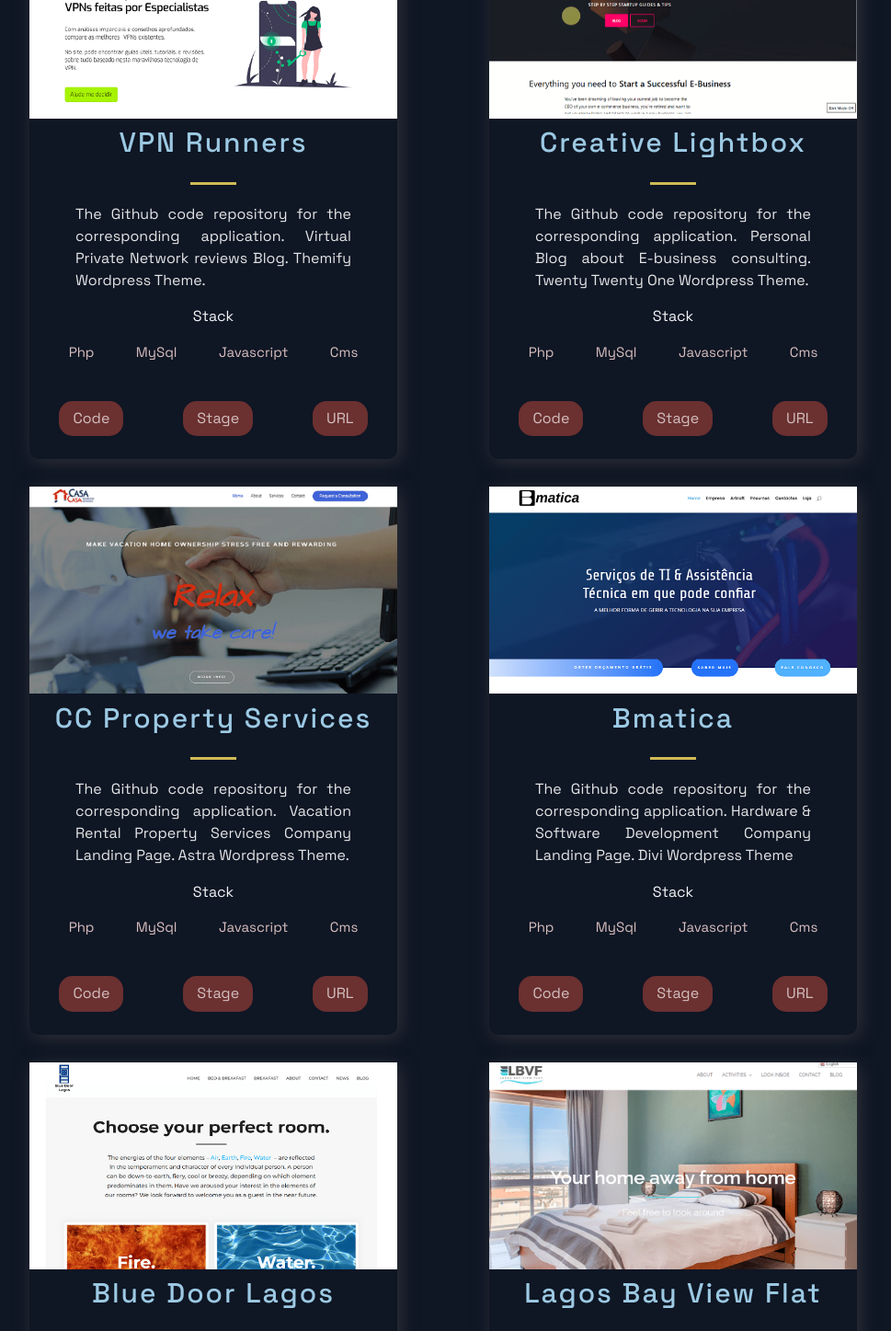
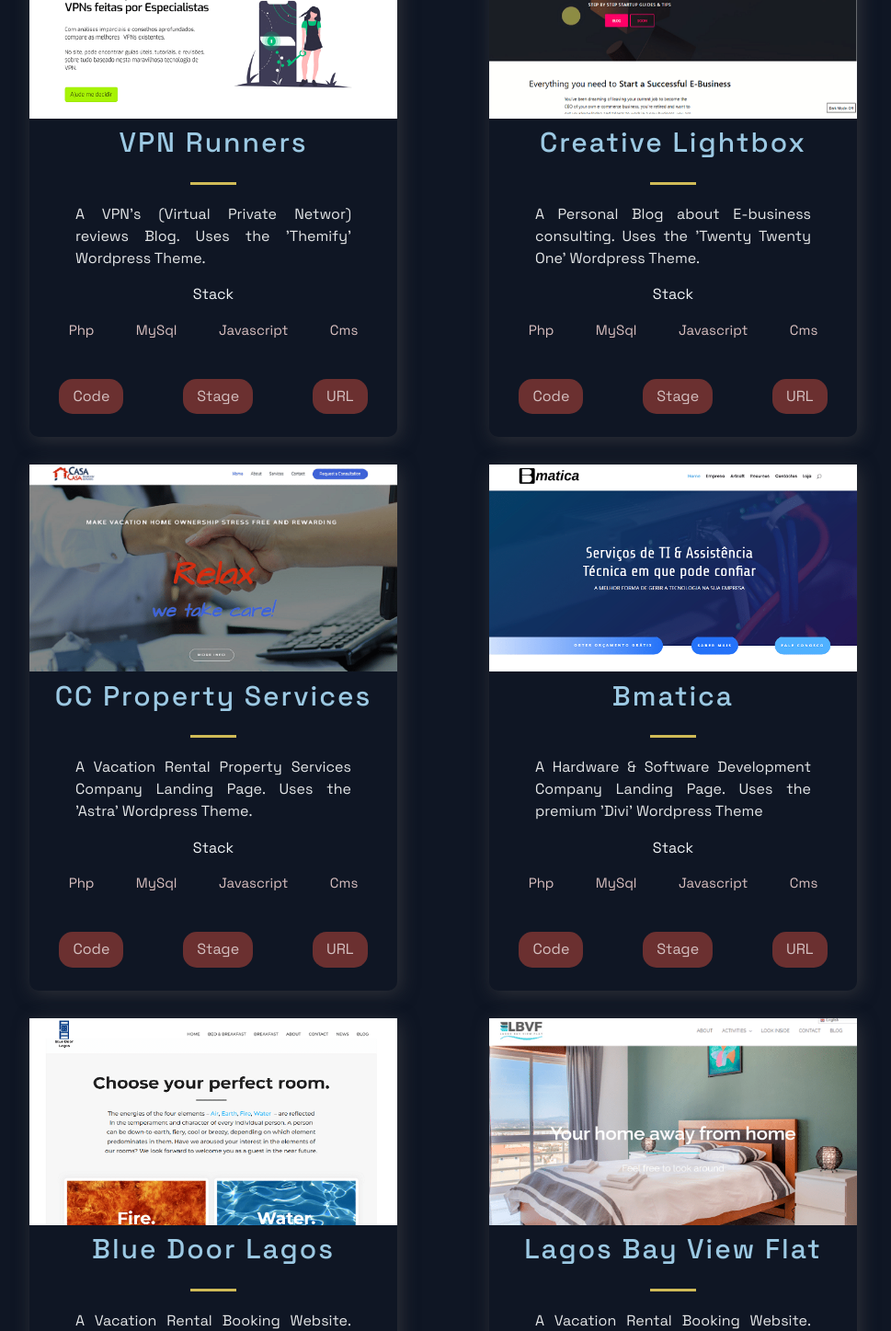
Before and after one commit to Joshhortt/portfolio-app, a Next.js app: page / in a window 1280 px wide. Shown: the part 2311-3758 px from the top of the page at 92% size, without its empty margins (158-1127 px from the left). Built offline with nearby package versions, Linux system fonts and the light colour scheme.

Commit message:
Update projects descriptions.

```diff
--- a/src/constants/constants.js
+++ b/src/constants/constants.js
@@ -1,7 +1,7 @@
 export const projects = [
   {
     title: 'Home & Home',
-    description: "IN DEVELOPMENT. A Real Estate App showing rental homes and for-sale properties with advanced property filtering. Uses Rapid API and Chakra UI .",
+    description: "A Real Estate App showing rental homes and for-sale properties with advanced property filtering. Uses Rapid API and Chakra UI",
     image: '/images/1.png',
     tags: ['React', 'Javascript', 'Next.js', 'Api'],
     source: 'https://home-and-home.vercel.app/',
@@ -29,7 +29,7 @@ export const projects = [
   },
   {
     title: 'Privatechat',
-    description: "The Github code repository for the corresponding application. A Realtime Chat Application with Facebook and Google login.",
+    description: "A Realtime Chat 'Messenger' Application with Facebook and Google login. Built with ChatEngine and Firebase.",
     image: '/images/4.png',
     tags: ['React', 'ChatEngine', 'Javascript', 'Firebase'],
     source: 'https://privatechatmessenger.netlify.app/',
@@ -38,8 +38,8 @@ export const projects = [
   },
   {
     title: 'VPN Runners',
-    description: "The Github code repository for the corresponding application. Virtual Private Network reviews Blog. Themify Wordpress Theme.",
-    image: '/images/5.png',
+    description: "A VPN's (Virtual Private Networ) reviews Blog. Uses the 'Themify' Wordpress Theme.",
+    image: '/images/5.PNG',
     tags: ['Php', 'MySql', 'Javascript', 'Cms'],
     source: 'https://vpnrunners.com',
     staging: 'https://wordpress-607868-2283665.cloudwaysapps.com/',
@@ -48,8 +48,8 @@ export const projects = [
   },
   {
     title: 'Creative Lightbox',
-    description: "The Github code repository for the corresponding application. Personal Blog about E-business consulting. Twenty Twenty One Wordpress Theme.",
-    image: '/images/6.png',
+    description: "A Personal Blog about E-business consulting. Uses the 'Twenty Twenty One' Wordpress Theme.",
+    image: '/images/6.PNG',
     tags: ['Php', 'MySql', 'Javascript', 'Cms'],
     source: 'https://creativelightbox.com',
     visit: 'https://github.com/Joshhortt/creative-lightbox',
@@ -57,8 +57,8 @@ export const projects = [
   },
   {
     title: 'CC Property Services',
-    description: "The Github code repository for the corresponding application. Vacation Rental Property Services Company Landing Page. Astra Wordpress Theme.",
-    image: '/images/7.png',
+    description: "A Vacation Rental Property Services Company Landing Page. Uses the 'Astra' Wordpress Theme.",
+    image: '/images/7.PNG',
     tags: ['Php', 'MySql', 'Javascript', 'Cms'],
     source: 'https://casacasa.pt',
     visit: 'https://github.com/Joshhortt/casa-casa',
@@ -66,8 +66,8 @@ export const projects = [
   },
   {
   title: 'Bmatica',
-  description: "The Github code repository for the corresponding application. Hardware & Software Development Company Landing Page. Divi Wordpress Theme",
-  image: '/images/8.png',
+  description: "A Hardware & Software Development Company Landing Page. Uses the premium 'Divi' Wordpress Theme",
+  image: '/images/8.PNG',
   tags: ['Php', 'MySql', 'Javascript', 'Cms'],
   source: 'http://b-matica.com/',
   staging: 'http://wordpress-607868-1968877.cloudwaysapps.com/',
@@ -76,8 +76,8 @@ export const projects = [
   },
   {
     title: 'Blue Door Lagos',
-    description: "The Github code repository for the corresponding application. Vacation Rental Booking Website.  Sydney Wordpress Theme.",
-    image: '/images/9.png',
+    description: "A Vacation Rental Booking Website.  Uses the 'Sydney' Wordpress Theme.",
+    image: '/images/9.PNG',
     tags: ['Php', 'MySql','Javascript', 'Cms'],
     source: 'https://bluedoorlagos.com/',
     visit: 'https://github.com/Joshhortt/blue-door-lagos/',
@@ -85,8 +85,8 @@ export const projects = [
   },
   {
     title: 'Lagos Bay View Flat',
-    description: "The Github code repository for the corresponding application. Vacation Rental Booking Website. Astra Wordpress Theme.",
-    image: '/images/10.png',
+    description: "A Vacation Rental Booking Website. Uses the 'Astra' Wordpress Theme.",
+    image: '/images/10.PNG',
     tags: ['Php', 'MySql', 'Javascript', 'Cms'],
     source: 'https://lagosbayviewflat.com/',
     visit: 'https://github.com/Joshhortt/lagos-bay-view-flat/',
@@ -94,8 +94,8 @@ export const projects = [
   },
   {
     title: 'Vinyl Flat',
-    description: "The Github code repository for the corresponding application. Vacation Rental Booking Website. Sydney Wordpress Theme.",
-    image: '/images/11.png',
+    description: "A Vacation Rental Booking Website. Uses the 'Sydney' Wordpress Theme.",
+    image: '/images/11.PNG',
     tags: ['Php', 'MySql', 'Javascript', 'Cms'],
     source: 'https://vinylflat.pt/',
     visit: 'https://github.com/Joshhortt/vinyl-flat/',
@@ -103,8 +103,8 @@ export const projects = [
   },
   {
   title: 'Casa Beatriz',
-  description: "The Github code repository for the corresponding application. Vacation Rental Booking Website. Astra Wordpress Theme.",
-  image: '/images/12.png',
+  description: "A Vacation Rental Booking Website. Uses the 'Astra' Wordpress Theme.",
+  image: '/images/12.PNG',
   tags: ['Php', 'MySql', 'Javascript', 'Cms'],
   source: 'https://casabeatriz.pt/',
   visit: 'https://github.com/Joshhortt/casa-beatriz/',
@@ -112,8 +112,8 @@ export const projects = [
 },
 {
   title: 'Dev Match',
-  description: "The Github code repository for the corresponding application. A Ruby on Rails CRUD Application.",
-  image: '/images/13.png',
+  description: "A Ruby on Rails CRUD Application, hosted in 'Heroku.com'.",
+  image: '/images/13.PNG',
   tags: ['Ruby on Rails', 'MySql', 'Javascript'],
   source: 'https://lit-river-74323.herokuapp.com/',
   visit: 'https://github.com/Joshhortt/dev-match',
@@ -121,8 +121,8 @@ export const projects = [
 },
 {
   title: 'Designer Portfolio',
-  description: "The Github code repository for the corresponding application. A simple Portfolio Landing Page.",
-  image: '/images/14.png',
+  description: "A Portfolio Landing Page for artists and designers. Built with Javascript.",
+  image: '/images/14.PNG',
   tags: ['Html', 'Css', 'Javascript'],
   source: 'https://google.com/',
   visit: 'https://github.com/Joshhortt/designer-portfolio',
```
